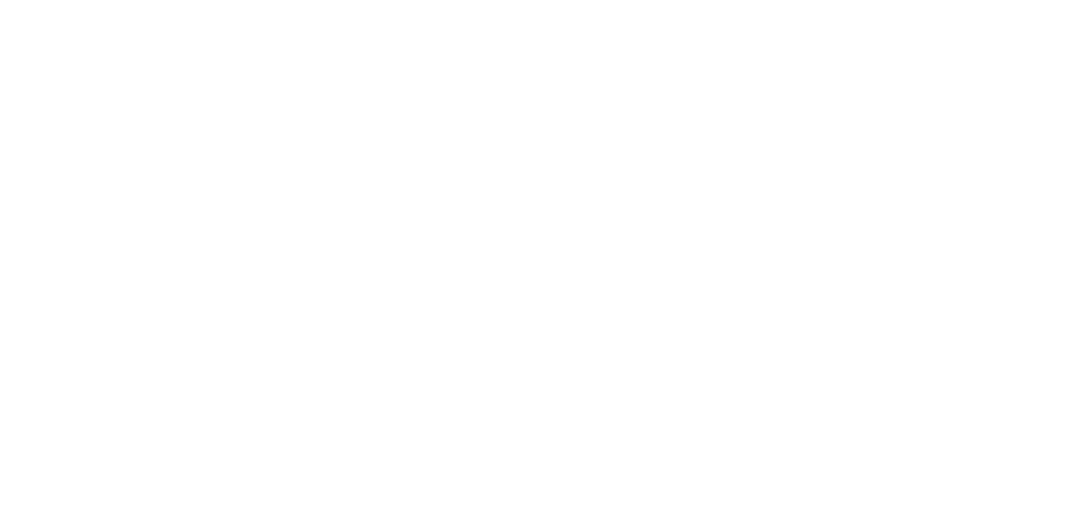
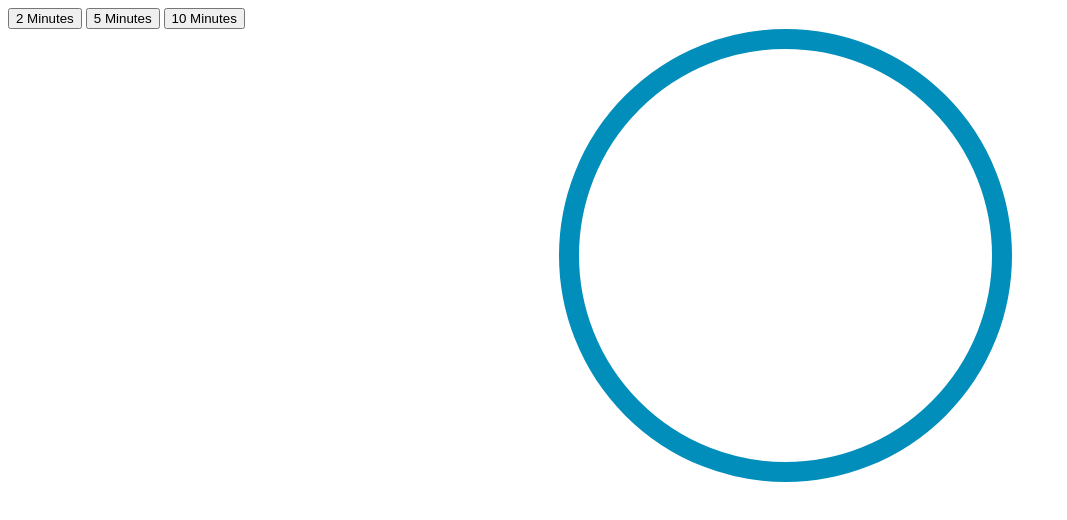
Before and after one commit to aacarring/meditation-app, a plain HTML site: page index.html in a window 1280 px wide. Shown: the whole page, without its empty margins (0-1067 px from the left). Drawn offline with Linux system fonts and the light colour scheme.

Commit message:
Added layout in html

```diff
--- a/index.html
+++ b/index.html
@@ -3,11 +3,32 @@
 <head>
     <meta charset="UTF-8">
     <meta name="viewport" content="width=device-width, initial-scale=1.0">
-    <title>Document</title>
+    <title>Meditation App</title>
     <link rel="stylesheet" href="/styles.css">
 </head>
 <body>
 
+    <div class="app">
+        <div class="time-select">
+            <button data-time="120">2 Minutes</button>
+            <button data-time="300">5 Minutes</button>
+            <button data-time="600">10 Minutes</button>
+        </div>
+        <div class="player-container">
+            <audio class="song">
+                <source src="./sounds/rain.mp3">
+            </audio>
+            <img src="./svg/play.svg" alt="play" class="play">
+            <svg class="track-outline" width="453" height="453" viewBox="0 0 453 453" fill="none" xmlns="http://www.w3.org/2000/svg">
+                <circle cx="226.5" cy="226.5" r="216.5" stroke="white" stroke-width="20"/>
+            </svg>
+            <svg class="moving-outline" width="453" height="453" viewBox="0 0 453 453" fill="none" xmlns="http://www.w3.org/2000/svg">
+                <circle cx="226.5" cy="226.5" r="216.5" stroke="#018EBA" stroke-width="20"/>
+            </svg>
+        </div>
+        <div class="sound-picker"></div>
+    </div>
+
 <script src="/app.js"></script>
 </body>
 </html>
```
